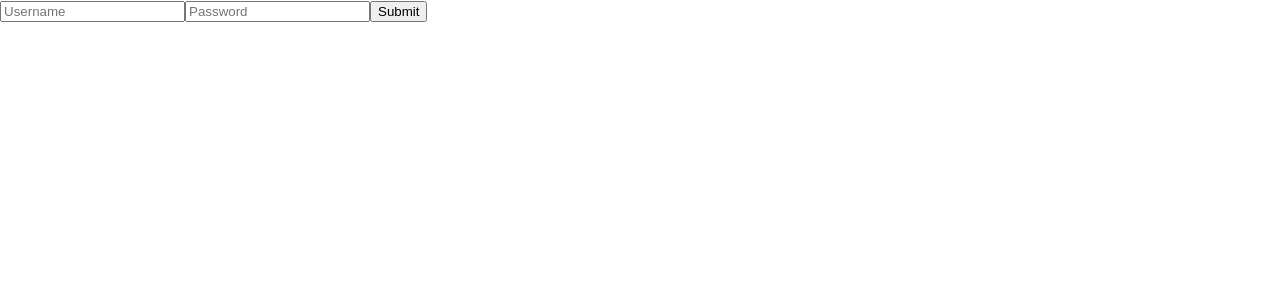
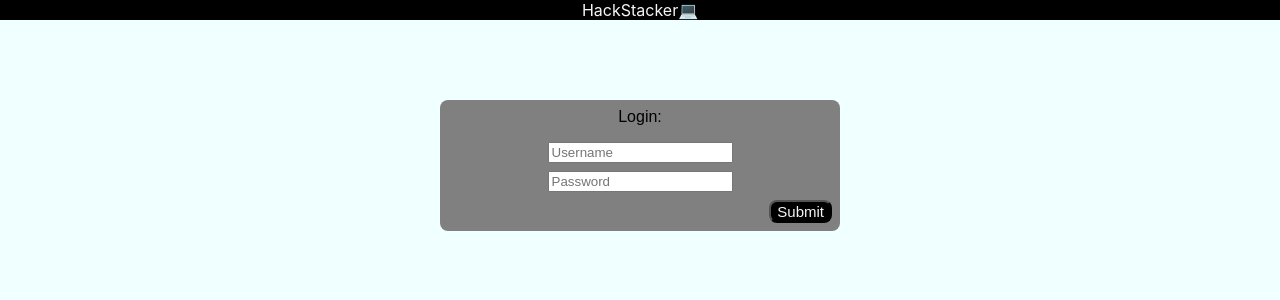
Before and after one commit to JamesHawk585/data-flow-and-controlled-components, a React (Create React App) app: page / in a window 1280 px wide. Shown: the top 300 px of the page. Built offline with nearby package versions, Linux system fonts and the light colour scheme.

Commit message:
Makes css improvements

```diff
--- a/src/App.jsx
+++ b/src/App.jsx
@@ -1,14 +1,18 @@
-import LoginForm from './LoginForm';
-import './App.css';
-import { useState } from 'react';
-
+import LoginForm from "./LoginForm";
+import "./App.css";
+import Header from "./Header";
+import { useState } from "react";
 
 function App() {
-
   return (
-<main>
-  <LoginForm/>
-</main>
+    <>
+    <Header/>
+    <body>
+      <main id='main'>
+        <LoginForm />
+      </main>
+    </body>
+    </>
   );
 }
 
--- /dev/null
+++ b/src/Header.jsx
@@ -0,0 +1,10 @@
+import React from 'react'
+import "./App.css"
+
+const Header = () => {
+  return (
+    <div id="header">HackStacker💻</div>
+  )
+}
+
+export default Header
--- a/src/LoginForm.jsx
+++ b/src/LoginForm.jsx
@@ -1,32 +1,44 @@
-import React, { useState }from 'react'
-
+import React, { useState } from "react";
 
 const LoginForm = () => {
-    const [username, setUsername] = useState("");
-    const [password, setPassword] = useState("")
+  const [username, setUsername] = useState("");
+  const [password, setPassword] = useState("");
 
-    const handleUserNameSubmit = (e) => {
-        setUsername(e.target.value)
-    }
+  const handleUserNameSubmit = (e) => {
+    setUsername(e.target.value);
+  };
 
-    const handlePasswordSubmit = (e) => {
-        setPassword(e.target.value)
-    }
+  const handlePasswordSubmit = (e) => {
+    setPassword(e.target.value);
+  };
 
-    const handleFormSubmit = (e) => {
-        e.preventDefault()
-        console.log(e)
-    }
+  const handleFormSubmit = (e) => {
+    e.preventDefault();
+    console.log(e);
+  };
 
-    // 2023_08_16_Controlled_Components 40:02
+  // 2023_08_16_Controlled_Components 40:02
 
   return (
-    <form onSubmit={(e) => handleFormSubmit(e)}>
-        <input type='text' id= 'passwordInput' placeholder="Username" value={username} onChange={(e) => handleUserNameSubmit(e)}></input>
-        <input type='password' id='usernameInput' placeholder='Password' value={password} onChange={(e) => handlePasswordSubmit(e)}></input>
-        <button id ='submitButton'>Submit</button>
+    <form onSubmit={(e) => handleFormSubmit(e)} id='loginForm'>
+      <label id='loginLabel'>Login:</label>
+        <input
+          type="text"
+          id="passwordInput"
+          placeholder="Username"
+          value={username}
+          onChange={(e) => handleUserNameSubmit(e)}
+        ></input>
+        <input
+          type="password"
+          id="usernameInput"
+          placeholder="Password"
+          value={password}
+          onChange={(e) => handlePasswordSubmit(e)}
+        ></input>
+      <button id="submitButton">Submit</button>
     </form>
-  )
-}
+  );
+};
 
-export default LoginForm
+export default LoginForm;
--- a/src/index.css
+++ b/src/index.css
@@ -5,9 +5,55 @@ body {
     sans-serif;
   -webkit-font-smoothing: antialiased;
   -moz-osx-font-smoothing: grayscale;
+  background-color: azure;
 }
 
 code {
   font-family: source-code-pro, Menlo, Monaco, Consolas, 'Courier New',
     monospace;
 }
+
+#loginForm {
+  display: flex;
+  align-items: center;
+  justify-content: center;
+  flex-direction: column;
+  width: 30vw;
+  padding: 8px;
+  border-radius: 8px;
+  background-color:grey ;
+}
+
+#submitButton {
+  align-self: flex-end;
+  margin-top: 8px;
+  background-color: black;
+  color: whitesmoke;
+  border-radius: 8px;
+  font-size: 15px;
+  font-family: sans-serif;
+}
+
+#header {
+  background-color: black;
+  color: whitesmoke;
+  text-align: center;
+}
+
+#main {
+  align-items: center;
+  display: flex;
+  justify-content: center;
+  flex-direction: column;
+  padding: 80px;
+}
+
+#loginLabel {
+  font-weight: 500;
+  font-family: sans-serif;
+  padding-bottom: 8px;
+}
+
+#passwordInput {
+  margin: 8px;
+}
```
